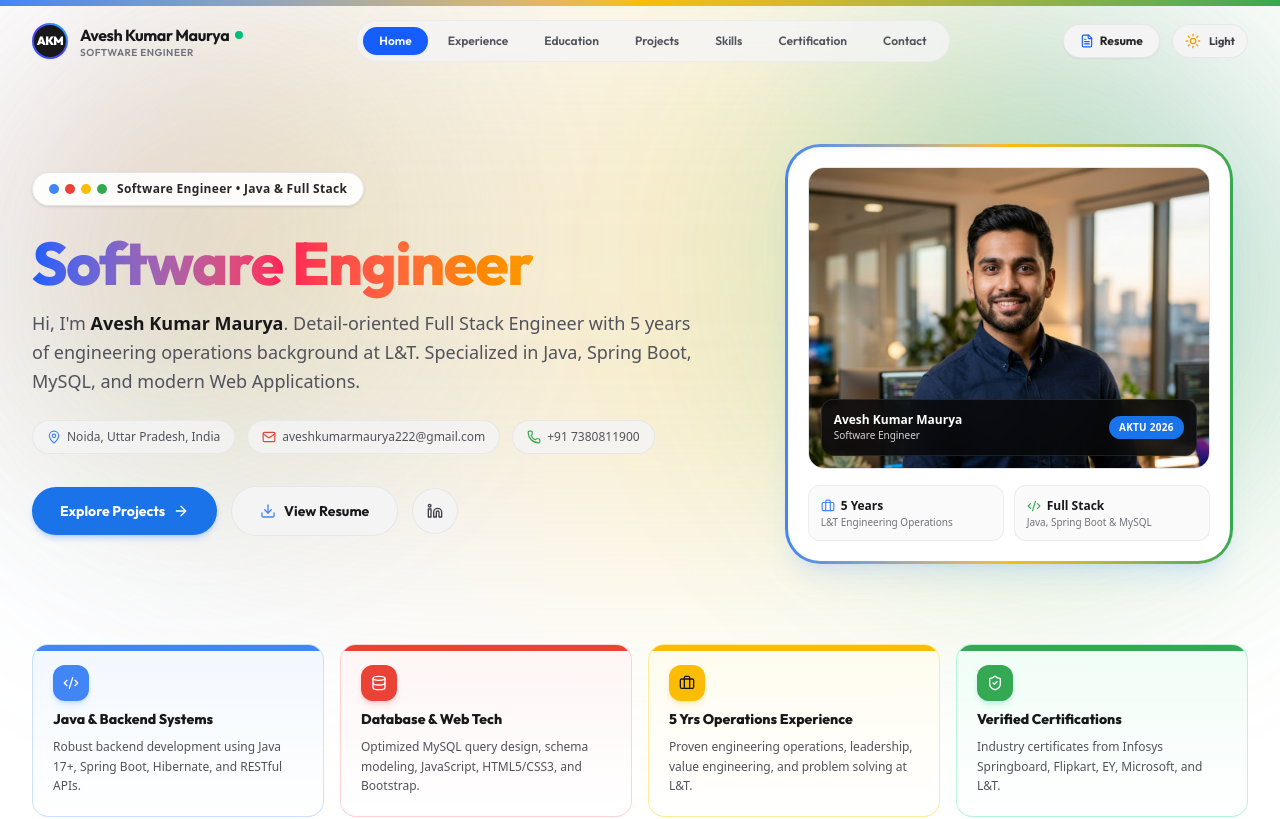
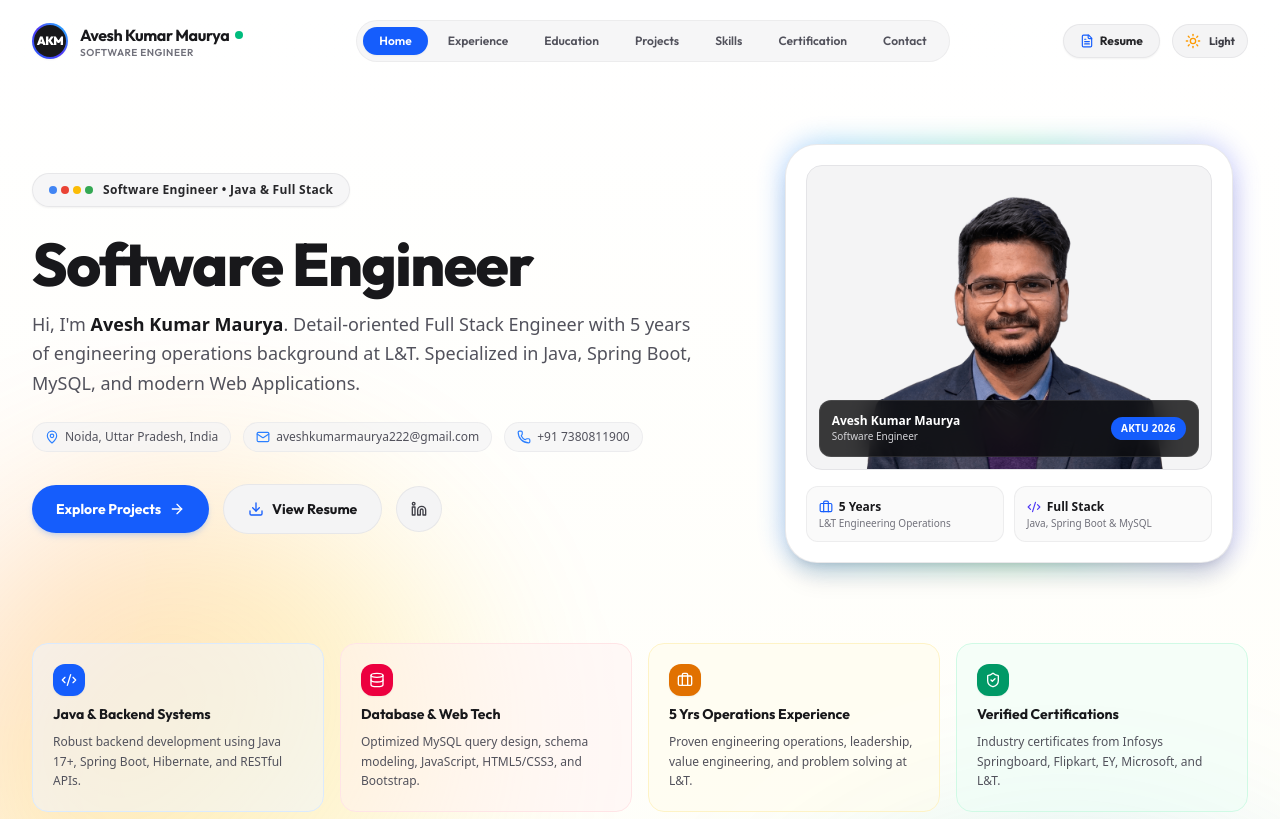
Before and after one commit to aveshmaurya/avesh-portfolio, a React (Vite) app: page / in a window 1280 px wide. Shown: the top 819 px of the page. Built offline with nearby package versions, Linux system fonts and the light colour scheme.

Commit message:
Home Section and Certificate upload

```diff
--- a/src/components/Hero.tsx
+++ b/src/components/Hero.tsx
@@ -10,13 +10,11 @@
   Download,
   Code2,
   Briefcase,
-  GraduationCap,
-  Award,
-  Sparkles,
-  Layers,
   Database,
   ShieldCheck,
-  CheckCircle2
+  GitBranch,
+  Server,
+  Cpu
 } from 'lucide-react';
 
 interface HeroProps {
@@ -26,16 +24,21 @@
 
 export const Hero: React.FC<HeroProps> = ({ onNavigate, onOpenResume }) => {
   return (
-    <section id="home" className="relative pt-28 pb-16 md:pt-36 md:pb-20 overflow-hidden bg-white dark:bg-zinc-950 border-b border-zinc-200/80 dark:border-zinc-800">
-      {/* Google One Signature Ambient Background Multi-Color Glows (Blue #4285F4, Red #EA4335, Yellow #FBBC05, Green #34A853) */}
-      <div className="absolute top-0 left-1/2 -translate-x-1/2 w-full max-w-7xl h-[550px] bg-gradient-to-r from-[#4285F4]/25 via-[#EA4335]/20 via-[#FBBC05]/25 to-[#34A853]/25 blur-[120px] rounded-full pointer-events-none z-0" />
-      <div className="absolute top-10 left-0 w-[450px] h-[450px] bg-gradient-to-br from-[#EA4335]/25 via-[#FBBC05]/20 to-transparent blur-[110px] rounded-full pointer-events-none z-0 animate-pulse duration-[7000ms]" />
-      <div className="absolute top-12 right-0 w-[500px] h-[500px] bg-gradient-to-bl from-[#4285F4]/30 via-[#34A853]/25 to-transparent blur-[110px] rounded-full pointer-events-none z-0" />
+    <section id="home" className="relative pt-28 pb-16 md:pt-36 md:pb-20 overflow-hidden">
+      {/* Background Soft Glows */}
+      <div className="absolute top-10 left-1/2 -translate-x-1/2 w-[700px] h-[380px] bg-gradient-to-tr from-red-500/10 via-green-500/10 to-blue-500/10 blur-[120px] rounded-full pointer-events-none -z-20" />
 
-      {/* Google One Colored Gradient Top Ribbon Accent */}
-      <div className="absolute top-0 left-0 right-0 h-1.5 bg-gradient-to-r from-[#4285F4] via-[#EA4335] via-[#FBBC05] to-[#34A853]" />
+      {/* Floating Background Tech Icons */}
+      <div className="absolute inset-0 -z-10 pointer-events-none">
+        <div className="absolute top-[10%] left-[5%] text-blue-500/30 dark:text-blue-400/20 opacity-60">
+          <Code2 size={80} className="animate-pulse" style={{ animationDuration: '5s' }} />
+        </div>
+        <div className="absolute top-[20%] right-[8%] text-emerald-500/30 dark:text-emerald-400/20 opacity-60">
+          <Database size={70} className="animate-pulse" style={{ animationDuration: '6s' }} />
+        </div>
+      </div>
 
-      <div className="relative z-10 max-w-7xl mx-auto px-4 sm:px-6 lg:px-8 space-y-16">
+      <div className="max-w-7xl mx-auto px-4 sm:px-6 lg:px-8 space-y-16">
 
         {/* Hero Top Grid */}
         <div className="grid grid-cols-1 lg:grid-cols-12 gap-12 items-center">
@@ -44,22 +47,20 @@
           <div className="lg:col-span-7 space-y-6 text-center lg:text-left">
 
             {/* Google One style Pill Badge with 4 Google Accent Colors */}
-            <div className="inline-flex items-center gap-2.5 px-4 py-2 rounded-full bg-white/90 dark:bg-zinc-900/90 border border-zinc-200 dark:border-zinc-800 text-xs font-bold text-zinc-800 dark:text-zinc-200 shadow-sm backdrop-blur-md">
-              <div className="flex items-center gap-1.5">
-                <span className="w-2.5 h-2.5 rounded-full bg-[#4285F4]" /> {/* Google Blue */}
-                <span className="w-2.5 h-2.5 rounded-full bg-[#EA4335]" /> {/* Google Red */}
-                <span className="w-2.5 h-2.5 rounded-full bg-[#FBBC05]" /> {/* Google Yellow */}
-                <span className="w-2.5 h-2.5 rounded-full bg-[#34A853]" /> {/* Google Green */}
+            <div className="inline-flex items-center gap-2.5 px-4 py-2 rounded-full bg-zinc-100/80 dark:bg-zinc-900/90 border border-zinc-200/80 dark:border-zinc-800 text-xs font-bold text-zinc-800 dark:text-zinc-200 shadow-xs">
+              <div className="flex items-center gap-1">
+                <span className="w-2 h-2 rounded-full bg-[#4285F4]" /> {/* Google Blue */}
+                <span className="w-2 h-2 rounded-full bg-[#EA4335]" /> {/* Google Red */}
+                <span className="w-2 h-2 rounded-full bg-[#FBBC05]" /> {/* Google Yellow */}
+                <span className="w-2 h-2 rounded-full bg-[#34A853]" /> {/* Google Green */}
               </div>
               <span className="tracking-wide">Software Engineer • Java & Full Stack</span>
             </div>
 
             {/* Main Headline */}
             <div className="space-y-3">
-              <h1 className="text-4xl sm:text-5xl lg:text-6xl font-extrabold tracking-tight leading-[1.12]">
-                <span className="bg-gradient-to-r from-blue-600 via-indigo-600 via-rose-500 to-amber-500 dark:from-blue-400 dark:via-indigo-300 dark:via-rose-400 dark:to-amber-300 bg-clip-text text-transparent">
+              <h1 className="text-4xl sm:text-5xl lg:text-6xl font-extrabold text-zinc-900 dark:text-zinc-50 tracking-tight leading-[1.12]">
                 Software Engineer
-                </span>
               </h1>
               <p className="text-base sm:text-lg text-zinc-600 dark:text-zinc-300 max-w-2xl mx-auto lg:mx-0 font-normal leading-relaxed">
                 Hi, I'm <strong className="font-bold text-zinc-900 dark:text-white">{personalProfile.name}</strong>. Detail-oriented Full Stack Engineer with 5 years of engineering operations background at L&T. Specialized in Java, Spring Boot, MySQL, and modern Web Applications.
@@ -68,22 +69,22 @@
 
             {/* Contact Badges */}
             <div className="flex flex-wrap items-center justify-center lg:justify-start gap-3 text-xs font-medium text-zinc-600 dark:text-zinc-400">
-              <span className="flex items-center gap-1.5 bg-zinc-100/80 dark:bg-zinc-900/80 px-3.5 py-2 rounded-full border border-zinc-200/80 dark:border-zinc-800">
-                <MapPin className="w-3.5 h-3.5 text-[#4285F4]" />
+              <span className="flex items-center gap-1.5 bg-zinc-100/70 dark:bg-zinc-900/80 px-3 py-1.5 rounded-full border border-zinc-200/60 dark:border-zinc-800">
+                <MapPin className="w-3.5 h-3.5 text-blue-500" />
                 {personalProfile.location}
               </span>
               <a
                 href={`mailto:${personalProfile.email}`}
-                className="flex items-center gap-1.5 bg-zinc-100/80 dark:bg-zinc-900/80 hover:bg-zinc-200/80 dark:hover:bg-zinc-800 px-3.5 py-2 rounded-full border border-zinc-200/80 dark:border-zinc-800 transition-colors"
+                className="flex items-center gap-1.5 bg-zinc-100/70 dark:bg-zinc-900/80 hover:bg-zinc-200/80 dark:hover:bg-zinc-800 px-3 py-1.5 rounded-full border border-zinc-200/60 dark:border-zinc-800 transition-colors"
               >
-                <Mail className="w-3.5 h-3.5 text-[#EA4335]" />
+                <Mail className="w-3.5 h-3.5 text-blue-500" />
                 {personalProfile.email}
               </a>
               <a
                 href={`tel:${personalProfile.phone}`}
-                className="flex items-center gap-1.5 bg-zinc-100/80 dark:bg-zinc-900/80 hover:bg-zinc-200/80 dark:hover:bg-zinc-800 px-3.5 py-2 rounded-full border border-zinc-200/80 dark:border-zinc-800 transition-colors"
+                className="flex items-center gap-1.5 bg-zinc-100/70 dark:bg-zinc-900/80 hover:bg-zinc-200/80 dark:hover:bg-zinc-800 px-3 py-1.5 rounded-full border border-zinc-200/60 dark:border-zinc-800 transition-colors"
               >
-                <Phone className="w-3.5 h-3.5 text-[#34A853]" />
+                <Phone className="w-3.5 h-3.5 text-blue-500" />
                 +91 {personalProfile.phone}
               </a>
             </div>
@@ -92,7 +93,7 @@
             <div className="flex flex-col sm:flex-row items-center justify-center lg:justify-start gap-3.5 pt-2">
               <button
                 onClick={() => onNavigate('projects')}
-                className="w-full sm:w-auto px-7 py-3.5 rounded-full bg-[#1a73e8] hover:bg-[#1557b0] text-white font-bold text-xs sm:text-sm shadow-md shadow-blue-500/25 flex items-center justify-center gap-2 transition-transform active:scale-95"
+                className="w-full sm:w-auto px-6 py-3.5 rounded-full bg-blue-600 hover:bg-blue-700 text-white font-bold text-xs sm:text-sm shadow-md shadow-blue-500/20 flex items-center justify-center gap-2 transition-transform active:scale-95"
               >
                 <span>Explore Projects</span>
                 <ArrowRight className="w-4 h-4" />
@@ -100,9 +101,9 @@
 
               <button
                 onClick={onOpenResume}
-                className="w-full sm:w-auto px-7 py-3.5 rounded-full bg-zinc-100 dark:bg-zinc-900 hover:bg-zinc-200 dark:hover:bg-zinc-800 text-zinc-900 dark:text-zinc-100 font-bold text-xs sm:text-sm border border-zinc-200/80 dark:border-zinc-800 flex items-center justify-center gap-2 transition-colors"
+                className="w-full sm:w-auto px-6 py-3.5 rounded-full bg-zinc-100 dark:bg-zinc-900 hover:bg-zinc-200 dark:hover:bg-zinc-800 text-zinc-900 dark:text-zinc-100 font-bold text-xs sm:text-sm border border-zinc-200/80 dark:border-zinc-800 flex items-center justify-center gap-2 transition-colors"
               >
-                <Download className="w-4 h-4 text-[#4285F4]" />
+                <Download className="w-4 h-4 text-blue-600 dark:text-blue-400" />
                 <span>View Resume</span>
               </button>
 
@@ -110,7 +111,7 @@
                 href={personalProfile.linkedin}
                 target="_blank"
                 rel="noopener noreferrer"
-                className="p-3.5 rounded-full bg-zinc-100 dark:bg-zinc-900 hover:bg-blue-50 dark:hover:bg-blue-950 text-zinc-700 dark:text-zinc-300 hover:text-[#4285F4] border border-zinc-200/80 dark:border-zinc-800 transition-colors"
+                className="p-3.5 rounded-full bg-zinc-100 dark:bg-zinc-900 hover:bg-blue-50 dark:hover:bg-blue-950 text-zinc-700 dark:text-zinc-300 hover:text-blue-600 dark:hover:text-blue-400 border border-zinc-200/80 dark:border-zinc-800 transition-colors"
                 aria-label="LinkedIn Profile"
               >
                 <Linkedin className="w-4 h-4" />
@@ -119,30 +120,30 @@
 
           </div>
 
-          {/* Right Profile Showcase Card with Google One Signature Gradient Ring */}
+          {/* Right Profile Showcase Card */}
           <div className="lg:col-span-5 flex justify-center">
             <div className="relative w-full max-w-sm sm:max-w-md">
 
-              {/* Google One Signature 4-Color Gradient Outer Ring */}
-              <div className="p-[3px] bg-gradient-to-r from-[#4285F4] via-[#EA4335] via-[#FBBC05] to-[#34A853] rounded-[2.2rem] shadow-xl shadow-blue-500/10">
+              {/* Outer Subtle Accent Ring */}
+              <div className="absolute -inset-1 bg-gradient-to-r from-blue-500 via-emerald-500 to-indigo-500 rounded-[2.5rem] blur-md opacity-30 dark:opacity-40" />
 
-                {/* Main Rounded Surface Card */}
-                <div className="bg-white dark:bg-zinc-900 rounded-[2rem] p-5 shadow-inner space-y-4">
+              {/* Main Rounded Google-Style Surface Card */}
+              <div className="relative bg-white dark:bg-zinc-900 rounded-[2rem] p-5 border border-zinc-200/80 dark:border-zinc-800 shadow-xl overflow-hidden space-y-4">
 
                 {/* Hero Portrait Photo */}
                 <div className="relative aspect-[4/3] w-full rounded-2xl overflow-hidden bg-zinc-100 dark:bg-zinc-800 border border-zinc-200 dark:border-zinc-700">
                   <img
-                      src={personalProfile.avatarUrl}
+                    src={"/main-pic-no-bg.png"}
                     alt={personalProfile.name}
                     className="w-full h-full object-cover object-top hover:scale-105 transition-transform duration-500"
                     referrerPolicy="no-referrer"
                   />
-                    <div className="absolute bottom-3 left-3 right-3 p-3 bg-zinc-950/85 backdrop-blur-md rounded-xl text-white border border-white/10 flex items-center justify-between">
+                  <div className="absolute bottom-3 left-3 right-3 p-3 bg-zinc-950/80 backdrop-blur-md rounded-xl text-white border border-white/10 flex items-center justify-between">
                     <div>
                       <p className="font-bold text-xs text-white">Avesh Kumar Maurya</p>
                       <p className="text-[10px] text-zinc-300">Software Engineer</p>
                     </div>
-                      <span className="px-2.5 py-1 rounded-full bg-[#1a73e8] text-[10px] font-bold tracking-wide">
+                    <span className="px-2.5 py-1 rounded-full bg-blue-600 text-[10px] font-bold tracking-wide">
                       AKTU 2026
                     </span>
                   </div>
@@ -151,7 +152,7 @@
                 {/* Quick Stat Pills */}
                 <div className="grid grid-cols-2 gap-2.5">
                   <div className="bg-zinc-50 dark:bg-zinc-950 p-3 rounded-xl border border-zinc-200/60 dark:border-zinc-800/80">
-                      <div className="flex items-center gap-1.5 text-[#4285F4] mb-0.5">
+                    <div className="flex items-center gap-1.5 text-blue-600 dark:text-blue-400 mb-0.5">
                       <Briefcase className="w-3.5 h-3.5" />
                       <span className="text-xs font-bold text-zinc-900 dark:text-zinc-100">5 Years</span>
                     </div>
@@ -161,7 +162,7 @@
                   </div>
 
                   <div className="bg-zinc-50 dark:bg-zinc-950 p-3 rounded-xl border border-zinc-200/60 dark:border-zinc-800/80">
-                      <div className="flex items-center gap-1.5 text-[#34A853] mb-0.5">
+                    <div className="flex items-center gap-1.5 text-indigo-600 dark:text-indigo-400 mb-0.5">
                       <Code2 className="w-3.5 h-3.5" />
                       <span className="text-xs font-bold text-zinc-900 dark:text-zinc-100">Full Stack</span>
                     </div>
@@ -174,61 +175,56 @@
               </div>
             </div>
           </div>
-          </div>
 
         </div>
 
-        {/* Google One Style Feature Highlight Cards with 4 Google Brand Colors */}
+        {/* Google One Style Feature Highlight Cards */}
         <div className="grid grid-cols-1 sm:grid-cols-2 lg:grid-cols-4 gap-4 pt-4">
 
-          <div className="p-5 rounded-2xl bg-gradient-to-b from-blue-50/80 to-white dark:from-blue-950/30 dark:to-zinc-900 border border-blue-200/80 dark:border-blue-800/50 space-y-2 hover:shadow-lg hover:shadow-blue-500/10 hover:-translate-y-0.5 transition-all relative overflow-hidden group">
-            <div className="absolute top-0 left-0 right-0 h-1.5 bg-[#4285F4]" />
-            <div className="w-9 h-9 rounded-xl bg-[#4285F4] text-white flex items-center justify-center font-bold text-xs shadow-md shadow-blue-500/20">
+          <div className="p-5 rounded-2xl bg-blue-50/50 dark:bg-blue-950/20 border border-blue-100 dark:border-blue-900/30 space-y-2 hover:border-blue-500/40 transition-colors">
+            <div className="w-8 h-8 rounded-xl bg-blue-600 text-white flex items-center justify-center font-bold text-xs shadow-xs">
               <Code2 className="w-4 h-4" />
             </div>
-            <h3 className="text-sm font-extrabold text-zinc-900 dark:text-zinc-100">
+            <h3 className="text-sm font-bold text-zinc-900 dark:text-zinc-100">
               Java & Backend Systems
             </h3>
-            <p className="text-xs text-zinc-600 dark:text-zinc-300 leading-relaxed">
+            <p className="text-xs text-zinc-600 dark:text-zinc-400 leading-relaxed">
               Robust backend development using Java 17+, Spring Boot, Hibernate, and RESTful APIs.
             </p>
           </div>
 
-          <div className="p-5 rounded-2xl bg-gradient-to-b from-red-50/80 to-white dark:from-red-950/30 dark:to-zinc-900 border border-red-200/80 dark:border-red-800/50 space-y-2 hover:shadow-lg hover:shadow-red-500/10 hover:-translate-y-0.5 transition-all relative overflow-hidden group">
-            <div className="absolute top-0 left-0 right-0 h-1.5 bg-[#EA4335]" />
-            <div className="w-9 h-9 rounded-xl bg-[#EA4335] text-white flex items-center justify-center font-bold text-xs shadow-md shadow-red-500/20">
+          <div className="p-5 rounded-2xl bg-rose-50/50 dark:bg-rose-950/20 border border-rose-100 dark:border-rose-900/30 space-y-2 hover:border-rose-500/40 transition-colors">
+            <div className="w-8 h-8 rounded-xl bg-rose-600 text-white flex items-center justify-center font-bold text-xs shadow-xs">
               <Database className="w-4 h-4" />
             </div>
-            <h3 className="text-sm font-extrabold text-zinc-900 dark:text-zinc-100">
+            <h3 className="text-sm font-bold text-zinc-900 dark:text-zinc-100">
               Database & Web Tech
             </h3>
-            <p className="text-xs text-zinc-600 dark:text-zinc-300 leading-relaxed">
+            <p className="text-xs text-zinc-600 dark:text-zinc-400 leading-relaxed">
               Optimized MySQL query design, schema modeling, JavaScript, HTML5/CSS3, and Bootstrap.
             </p>
           </div>
 
-          <div className="p-5 rounded-2xl bg-gradient-to-b from-amber-50/80 to-white dark:from-amber-950/30 dark:to-zinc-900 border border-amber-200/80 dark:border-amber-800/50 space-y-2 hover:shadow-lg hover:shadow-amber-500/10 hover:-translate-y-0.5 transition-all relative overflow-hidden group">
-            <div className="absolute top-0 left-0 right-0 h-1.5 bg-[#FBBC05]" />
-            <div className="w-9 h-9 rounded-xl bg-[#FBBC05] text-zinc-900 flex items-center justify-center font-bold text-xs shadow-md shadow-amber-500/20">
+          <div className="p-5 rounded-2xl bg-amber-50/50 dark:bg-amber-950/20 border border-amber-100 dark:border-amber-900/30 space-y-2 hover:border-amber-500/40 transition-colors">
+            <div className="w-8 h-8 rounded-xl bg-amber-600 text-white flex items-center justify-center font-bold text-xs shadow-xs">
               <Briefcase className="w-4 h-4" />
             </div>
-            <h3 className="text-sm font-extrabold text-zinc-900 dark:text-zinc-100">
+            <h3 className="text-sm font-bold text-zinc-900 dark:text-zinc-100">
               5 Yrs Operations Experience
             </h3>
-            <p className="text-xs text-zinc-600 dark:text-zinc-300 leading-relaxed">
+            <p className="text-xs text-zinc-600 dark:text-zinc-400 leading-relaxed">
               Proven engineering operations, leadership, value engineering, and problem solving at L&T.
             </p>
           </div>
 
-          <div className="p-5 rounded-2xl bg-gradient-to-b from-emerald-50/80 to-white dark:from-emerald-950/30 dark:to-zinc-900 border border-emerald-200/80 dark:border-emerald-800/50 space-y-2 hover:shadow-lg hover:shadow-emerald-500/10 hover:-translate-y-0.5 transition-all relative overflow-hidden group">
-            <div className="absolute top-0 left-0 right-0 h-1.5 bg-[#34A853]" />
-            <div className="w-9 h-9 rounded-xl bg-[#34A853] text-white flex items-center justify-center font-bold text-xs shadow-md shadow-emerald-500/20">
+          <div className="p-5 rounded-2xl bg-emerald-50/50 dark:bg-emerald-950/20 border border-emerald-100 dark:border-emerald-900/30 space-y-2 hover:border-emerald-500/40 transition-colors">
+            <div className="w-8 h-8 rounded-xl bg-emerald-600 text-white flex items-center justify-center font-bold text-xs shadow-xs">
               <ShieldCheck className="w-4 h-4" />
             </div>
-            <h3 className="text-sm font-extrabold text-zinc-900 dark:text-zinc-100">
+            <h3 className="text-sm font-bold text-zinc-900 dark:text-zinc-100">
               Verified Certifications
             </h3>
-            <p className="text-xs text-zinc-600 dark:text-zinc-300 leading-relaxed">
+            <p className="text-xs text-zinc-600 dark:text-zinc-400 leading-relaxed">
               Industry certificates from Infosys Springboard, Flipkart, EY, Microsoft, and L&T.
             </p>
           </div>
```
Lines whose indentation alone changed are shown as unchanged.
